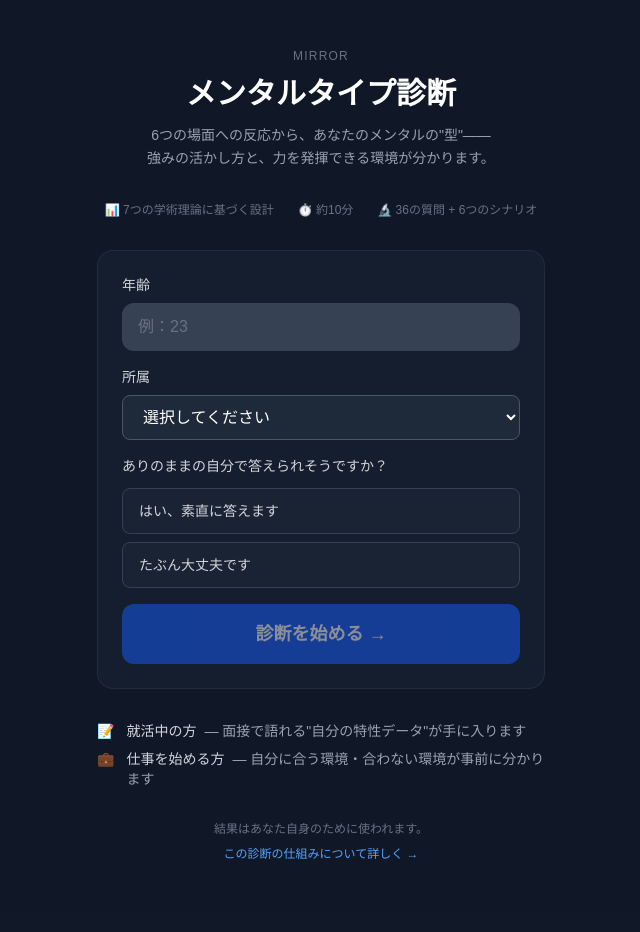
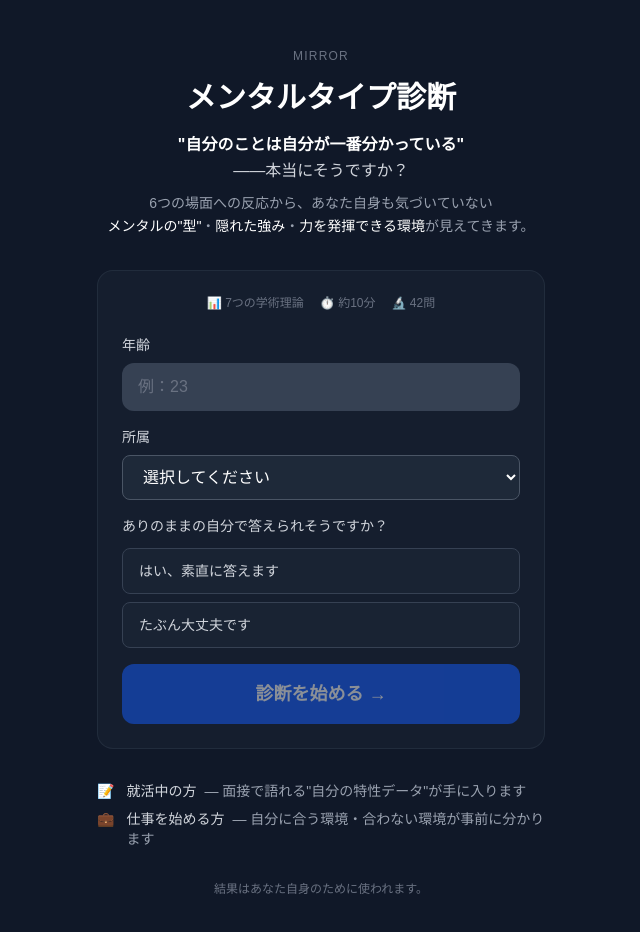
Before and after one commit to beruze555-wq/diagnosis-tool, a Next.js app: page / in a window 1280 px wide. Shown: the top 932 px of the page, without its empty margins (319-959 px from the left). Built offline with nearby package versions, Linux system fonts and the light colour scheme.

Commit message:
emotional hero hook, remove /about link, progress bar scale numbers

```diff
--- a/app/page.tsx
+++ b/app/page.tsx
@@ -69,24 +69,31 @@ export default function StartPage() {
       <div className="w-full max-w-lg space-y-8">
 
         {/* Hero */}
-        <div className="text-center space-y-3">
+        <div className="text-center space-y-4">
           <p className="text-xs text-gray-500 tracking-widest uppercase">MIRROR</p>
           <h1 className="text-3xl font-bold text-white">メンタルタイプ診断</h1>
-          <p className="text-sm text-gray-400 leading-relaxed">
-            6つの場面への反応から、あなたのメンタルの"型"——<br />
-            強みの活かし方と、力を発揮できる環境が分かります。
-          </p>
-        </div>
-
-        {/* Trust badges */}
-        <div className="flex justify-center gap-6 text-xs text-gray-500">
-          <span>📊 7つの学術理論に基づく設計</span>
-          <span>⏱️ 約10分</span>
-          <span>🔬 36の質問 + 6つのシナリオ</span>
+          {/* 感情フック */}
+          <div className="space-y-2">
+            <p className="text-base text-gray-300 leading-relaxed">
+              <span className="text-white font-semibold">"自分のことは自分が一番分かっている"</span><br />
+              ——本当にそうですか？
+            </p>
+            <p className="text-sm text-gray-400 leading-relaxed">
+              6つの場面への反応から、あなた自身も気づいていない<br />
+              <span className="text-white">メンタルの"型"</span>・<span className="text-white">隠れた強み</span>・<span className="text-white">力を発揮できる環境</span>が見えてきます。
+            </p>
+          </div>
         </div>
 
         {/* Form card */}
         <div className="bg-gray-800/40 rounded-2xl p-6 border border-gray-700/40 max-w-md mx-auto w-full space-y-4">
+
+          {/* Trust badges */}
+          <div className="flex justify-center gap-4 text-xs text-gray-500 pb-2">
+            <span>📊 7つの学術理論</span>
+            <span>⏱️ 約10分</span>
+            <span>🔬 42問</span>
+          </div>
 
           {/* Age */}
           <div>
@@ -186,14 +193,8 @@ export default function StartPage() {
         </div>
 
         {/* Footer */}
-        <div className="text-center space-y-1">
+        <div className="text-center">
           <p className="text-xs text-gray-500">結果はあなた自身のために使われます。</p>
-          <button
-            onClick={() => router.push('/about')}
-            className="text-xs text-blue-400 hover:text-blue-300 transition-colors"
-          >
-            この診断の仕組みについて詳しく →
-          </button>
         </div>
 
       </div>
--- a/app/result/page.tsx
+++ b/app/result/page.tsx
@@ -46,7 +46,8 @@ function scoreBarColor(score: number): string {
 
 function ColorProgressBar({ score }: { score: number }) {
   return (
-    <div className="mt-2 mb-1 relative flex items-center" style={{ height: '20px' }}>
+    <div className="mt-2 mb-1">
+      <div className="relative flex items-center" style={{ height: '20px' }}>
         {/* 4-color range bar */}
         <div className="absolute left-0 right-0 top-1/2 -translate-y-1/2 h-3 rounded-full overflow-hidden flex">
           <div className="bg-red-500/80" style={{ width: '40%' }} />
@@ -59,6 +60,19 @@ function ColorProgressBar({ score }: { score: number }) {
           className="absolute w-0.5 h-5 bg-white rounded-full shadow-md"
           style={{ left: `${score}%`, transform: 'translateX(-50%)' }}
         />
+      </div>
+      {/* Scale numbers */}
+      <div className="relative mt-1" style={{ height: '16px' }}>
+        {[0, 40, 60, 80, 100].map((n) => (
+          <span
+            key={n}
+            className="absolute text-xs text-gray-600"
+            style={{ left: `${n}%`, transform: 'translateX(-50%)' }}
+          >
+            {n}
+          </span>
+        ))}
+      </div>
     </div>
   )
 }
```
Lines whose indentation alone changed are shown as unchanged.
